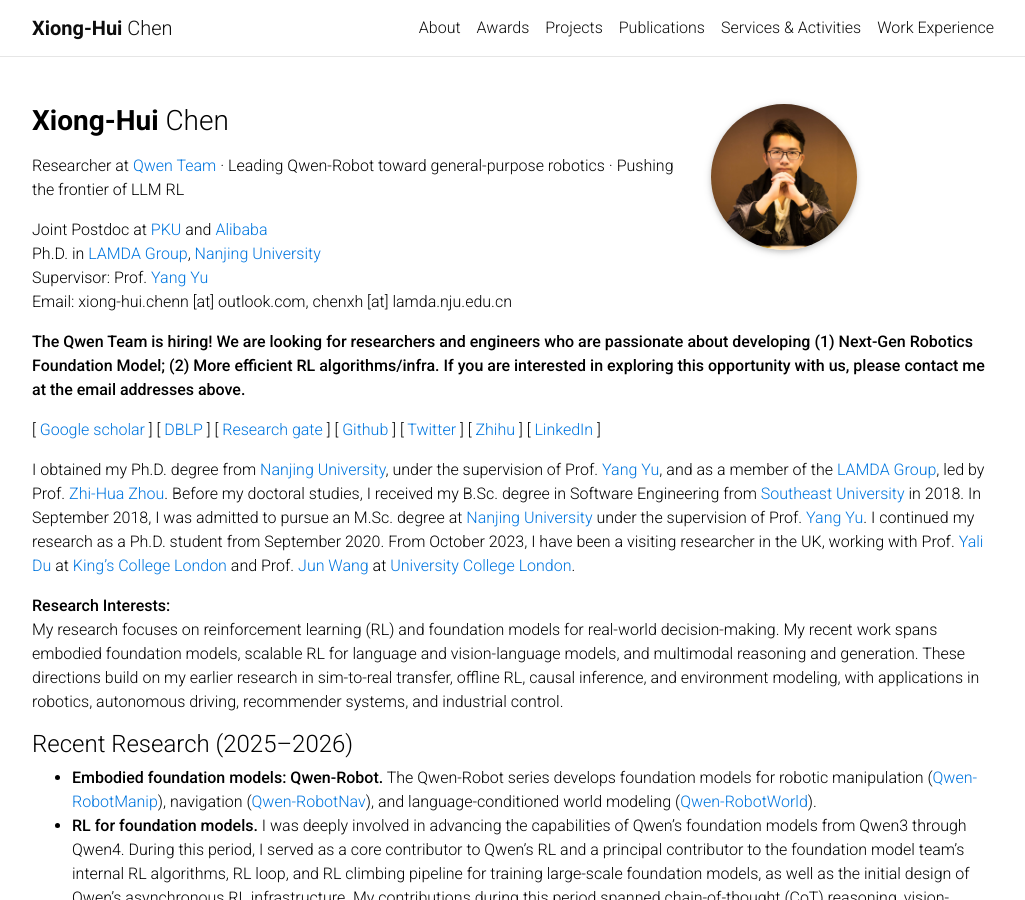
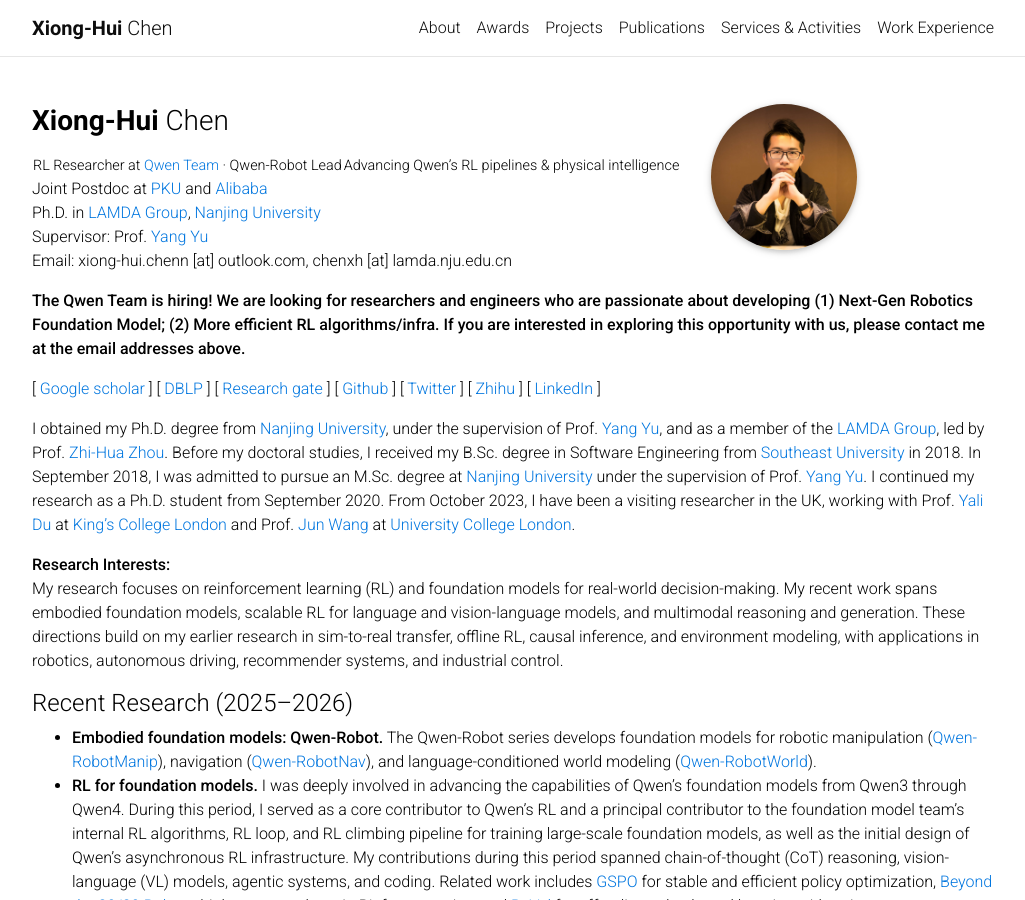
Before and after one commit to xionghuichen/xionghuichen.github.io, a Jekyll site: the page built from _pages/about.md, in a window 1280 px wide and 900 px high. Shown: the whole window, without its empty margins (123-1148 px from the left). Built offline with Jekyll 4.4.1, drawn with Linux system fonts in a browser that asks for light colours; comment, search, counter and statistics services are not loaded.

Commit message:
Refine homepage subtitle for RL and Qwen-Robot leadership [skip ci]

```diff
--- a/_pages/about.md
+++ b/_pages/about.md
@@ -15,7 +15,7 @@ social: false  # includes social icons at the bottom of the page
 ---
 
 
-Researcher at <a href="https://qwen.ai/">Qwen Team</a> · Leading Qwen-Robot toward general-purpose robotics · Pushing the frontier of LLM RL
+RL Researcher at <a href="https://qwen.ai/">Qwen Team</a> · Qwen-Robot Lead | Advancing Qwen’s RL pipelines &amp; physical intelligence
 
 Joint Postdoc at <a href="https://english.pku.edu.cn/">PKU</a> and <a href="https://www.alibabagroup.com/en-US">Alibaba</a><br/>
 Ph.D. in <a href="http://lamda.nju.edu.cn/CH.MainPage.ashx">LAMDA Group</a>, <a href="http://www.nju.edu.cn/">Nanjing University</a> <br/>
```
